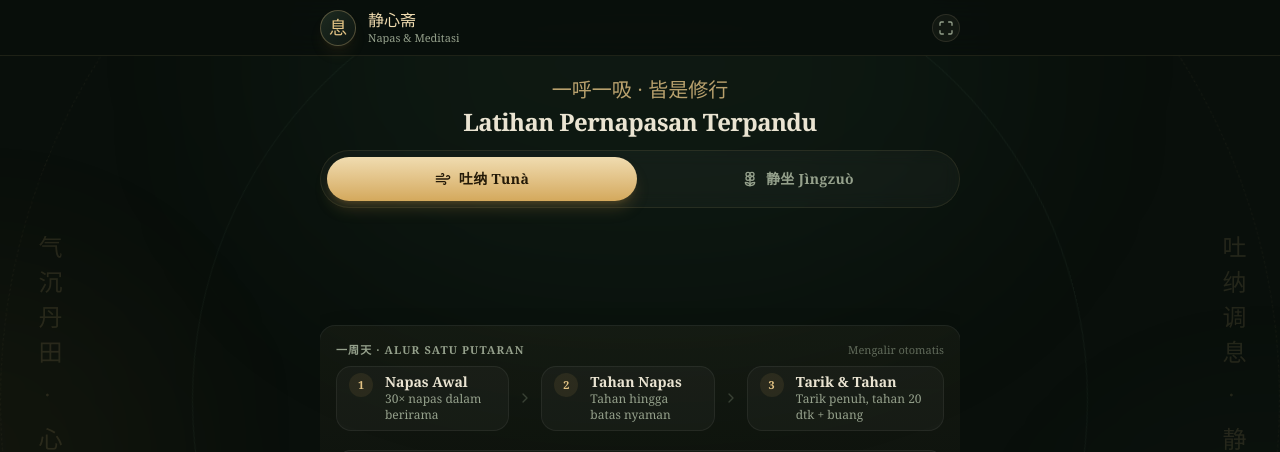
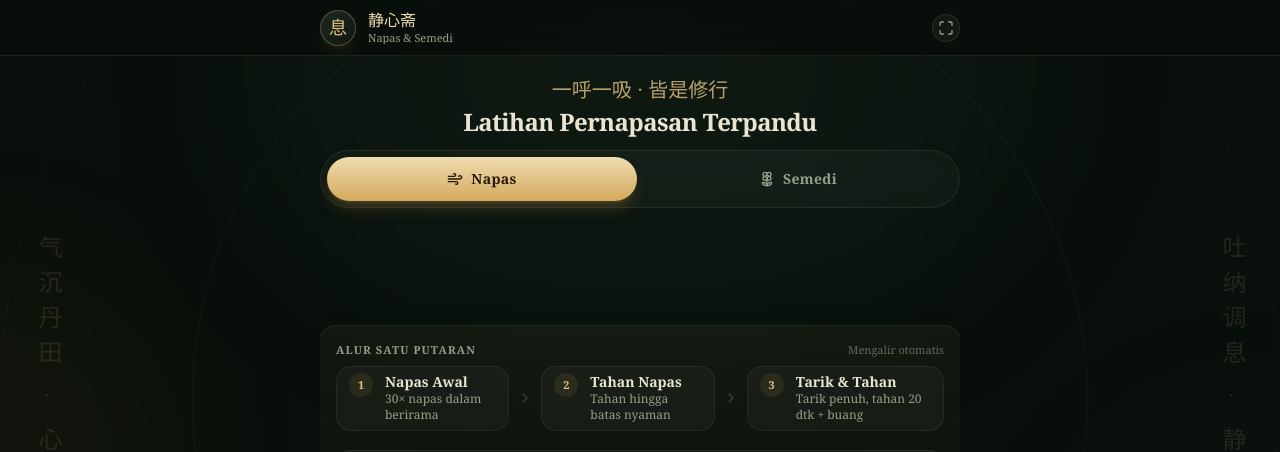
Before and after one commit to kyuraha/kytiapwhpm, a React (Vite) app: page / in a window 1280 px wide. Shown: the top 452 px of the page. Built offline with nearby package versions, Linux system fonts and the light colour scheme; a web font is replaced by a local one.

Commit message:
simplify copywriting

```diff
--- a/index.html
+++ b/index.html
@@ -7,7 +7,7 @@
     <meta name="theme-color" content="#090f0b" />
     <meta
       name="description"
-      content="Alat latihan pernapasan dan meditasi bernuansa zen — tracker pernapasan 吐纳 multi-putaran dan timer meditasi 静坐 yang menenangkan."
+      content="Alat latihan napas dan semedi — tracker pernapasan multi-putaran dan timer semedi yang menenangkan."
     />
     <link rel="preconnect" href="https://fonts.googleapis.com" />
     <link rel="preconnect" href="https://fonts.gstatic.com" crossorigin />
@@ -15,7 +15,7 @@
       href="https://fonts.googleapis.com/css2?family=JetBrains+Mono:wght@400;500;600;700&family=Ma+Shan+Zheng&family=Noto+Serif+SC:wght@400;500;600;700&display=swap"
       rel="stylesheet"
     />
-    <title>静心斋 · Napas &amp; Meditasi</title>
+    <title>Napas &amp; Semedi</title>
   </head>
   <body>
     <div id="root"></div>
--- a/src/App.jsx
+++ b/src/App.jsx
@@ -30,14 +30,14 @@ function useFullscreen() {
 const MODES = [
   {
     id: 'wimhof',
-    label: '吐纳 Tunà',
+    label: 'Napas',
     Icon: Wind,
     activeClassName:
       'bg-gradient-to-b from-gold-200 to-gold-400 text-[#241a08] shadow-lg shadow-gold-500/25',
   },
   {
     id: 'meditasi',
-    label: '静坐 Jìngzuò',
+    label: 'Semedi',
     Icon: Flower2,
     activeClassName:
       'bg-gradient-to-b from-jade-300 to-jade-500 text-[#0f231a] shadow-lg shadow-jade-500/25',
@@ -146,7 +146,7 @@ function App() {
             <div className="min-w-0">
               <div className="truncate font-brush text-base leading-tight text-gold-200">静心斋</div>
               <div className="truncate text-[11px] leading-tight text-muted-foreground">
-                Napas &amp; Meditasi
+                Napas &amp; Semedi
               </div>
             </div>
           </div>
@@ -169,8 +169,8 @@ function App() {
             Latihan Pernapasan Terpandu
           </h1>
           <p className="mx-auto mt-1 max-w-[44ch] text-xs leading-relaxed text-muted-foreground sm:text-[13px] tight:hidden">
-            Pilih Tunà untuk menghimpun energi qi, atau Jìngzuò untuk menenangkan batin
-            sehening air telaga.
+            Pilih Napas untuk latihan pernapasan berputar, atau Semedi untuk menenangkan
+            batin.
           </p>
         </section>
 
--- a/src/components/meditation.jsx
+++ b/src/components/meditation.jsx
@@ -78,7 +78,7 @@ function IdleView({ minutes, seconds, adjustMinute, adjustSecond, totalSeconds,
               <Flower2 className="size-5 text-[#0f231a]" />
             </div>
             <div className="min-w-0">
-              <div className="text-sm font-semibold tracking-tight text-foreground">Ruang Hening · 静坐</div>
+              <div className="text-sm font-semibold tracking-tight text-foreground">Ruang Semedi</div>
               <div className="text-xs leading-snug text-muted-foreground">
                 Hadir sepenuhnya — beberapa menit cukup untuk menjernihkan pikiran.
               </div>
--- a/src/components/wim-hof.jsx
+++ b/src/components/wim-hof.jsx
@@ -50,7 +50,7 @@ function FlowSteps({ count }) {
     <div>
       <div className="mb-2 flex items-baseline justify-between">
         <div className="text-[11px] font-semibold tracking-widest text-muted-foreground uppercase">
-          一周天 · Alur Satu Putaran
+          Alur Satu Putaran
         </div>
         <div className="hidden text-[11px] text-muted-foreground/60 sm:block">Mengalir otomatis</div>
       </div>
@@ -385,7 +385,7 @@ function SessionConsole({
       <div className="flex items-center justify-center">
         <div className="flex items-center gap-2 rounded-full border border-gold-300/15 bg-white/[0.04] px-3.5 py-1 text-xs font-medium text-muted-foreground sm:px-4 sm:py-1.5">
           <span className="size-1.5 animate-pulse rounded-full bg-gold-400" />
-          第 {rounds + 1} 周天 ·{' '}
+          Putaran {rounds + 1} ·{' '}
           {phase === 'breathing' ? 'Bernapas' : phase === 'holding' ? 'Menahan' : 'Pemulihan'}
         </div>
       </div>
```
